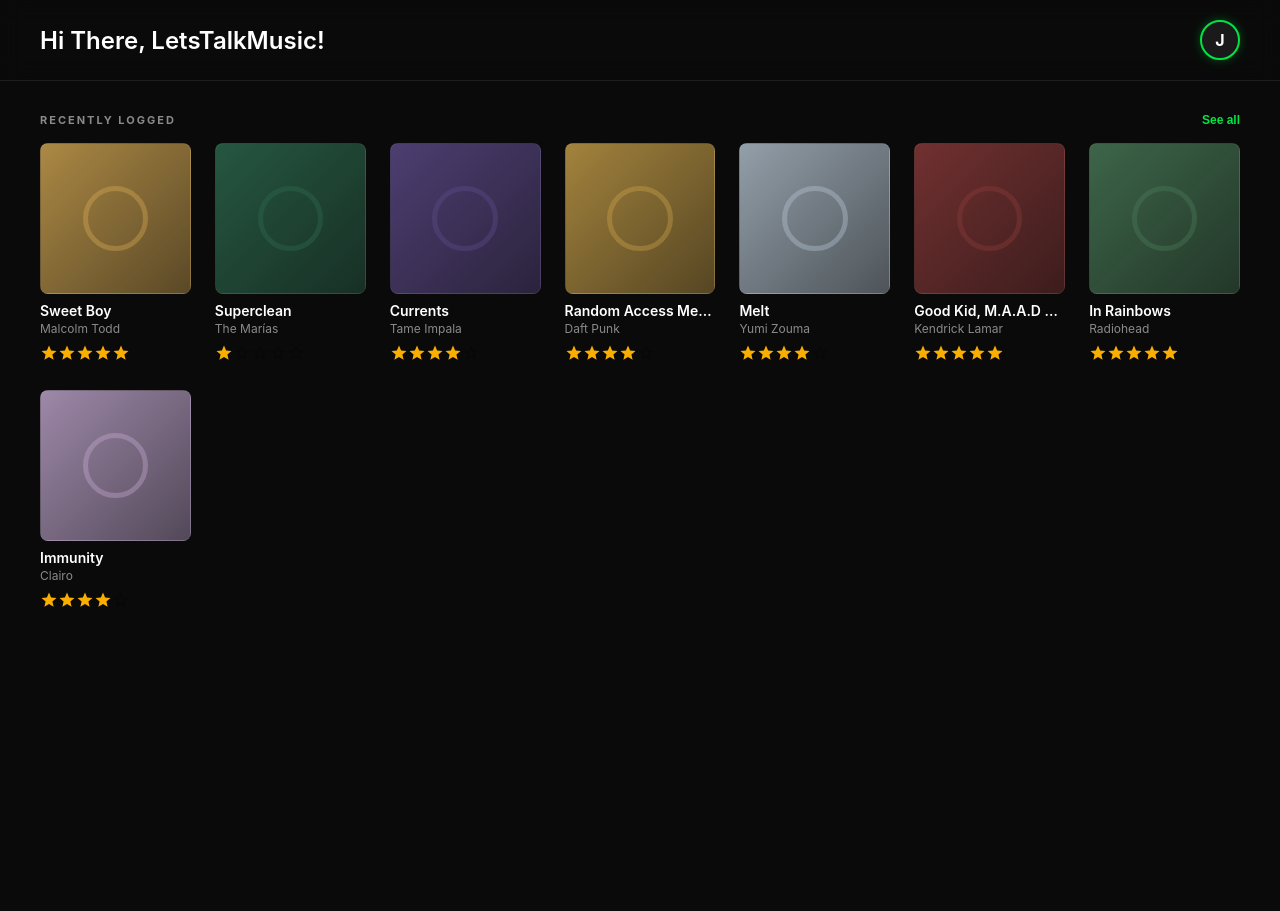
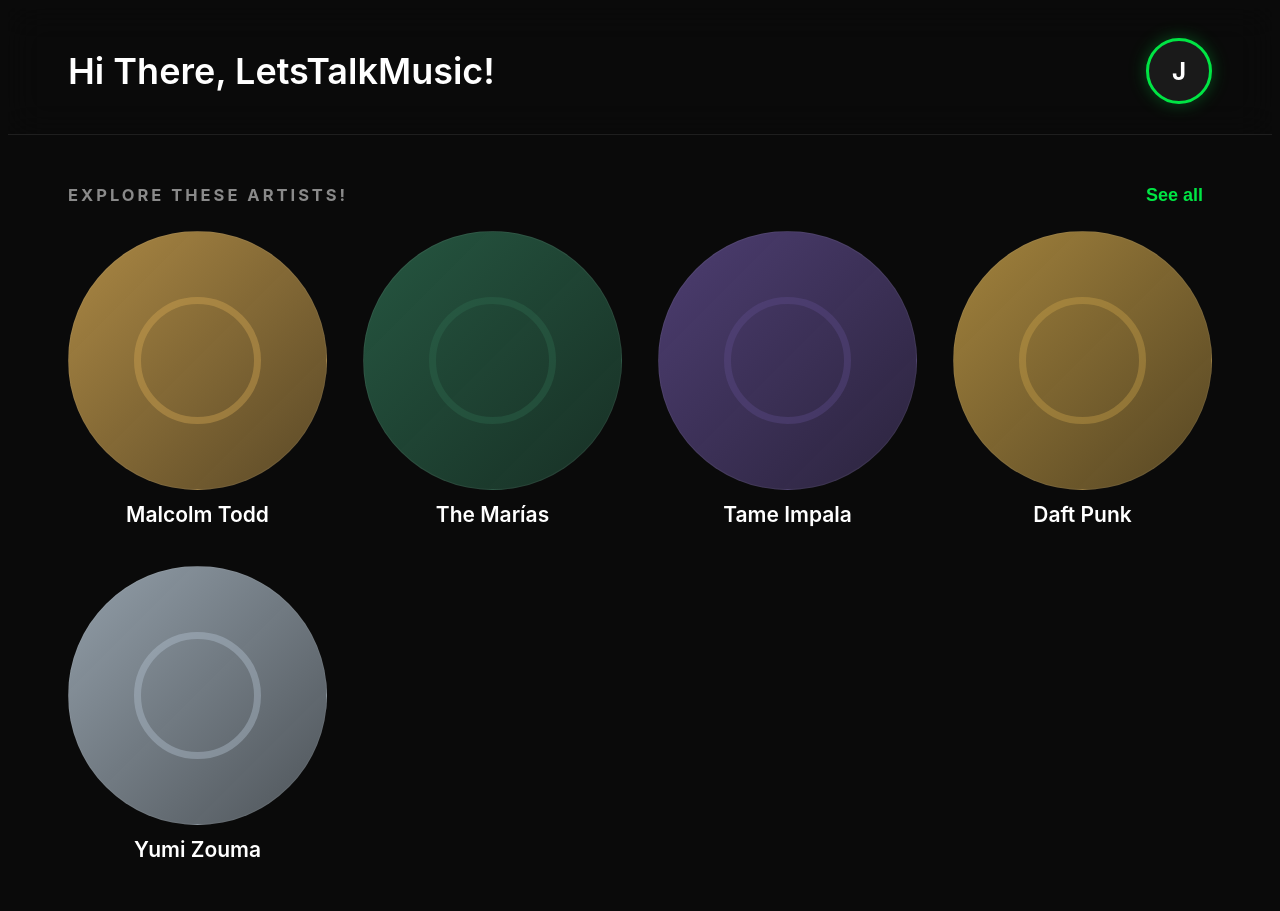
Before and after one commit to Bryan-Soda/LetsTalkMusic, a React (Vite) app in the folder client/Retunify/: page / in a window 1280 px wide. Shown: the top 911 px of the page. Before the commit the page ends 800 px from the top, so only its background shows below. Built offline with nearby package versions, Linux system fonts and the light colour scheme.

Commit message:
feat: implement pagination and album display

```diff
--- a/client/Retunify/src/pages/Homepage.jsx
+++ b/client/Retunify/src/pages/Homepage.jsx
@@ -1,6 +1,6 @@
 import React, { useState } from 'react';
 import './styles/Homepage.css';
-import { Rating } from '@mui/material';
+import { Rating, Pagination } from '@mui/material';
 
 // --- Data --------------------------------------------------------------
 const RECENT = [
@@ -37,23 +37,29 @@ function AlbumCard({ album }) {
         ></div>
         {hovered && (
           <div className="album-overlay">
-            <button className="log-btn">+ Log</button>
           </div>
         )}
       </div>
       <div className="album-info">
-        <div className="album-title">{album.title}</div>
         <div className="album-artist">{album.artist}</div>
-        {album.rating && (
-          <Rating value={album.rating} readOnly size="small" className="album-rating" />
-        )}
+
       </div>
     </div>
   );
 }
 
+const PAGE_SIZE = 5;
+
 // --- Main Homepage ----------------------------------------------------
 export default function Homepage() {
+  const [currentPage, setCurrentPage] = useState(1);
+
+  const totalPages = Math.ceil(RECENT.length / PAGE_SIZE);
+  const paginatedAlbums = RECENT.slice(
+    (currentPage - 1) * PAGE_SIZE,
+    currentPage * PAGE_SIZE
+  );
+
   return (
     <div className="homepage">
       {/* Top bar */}
@@ -67,16 +73,41 @@ export default function Homepage() {
       {/* Main content – Recently Logged */}
       <div className="main-content">
         <div className="section-header">
-          <div className="section-title">RECENTLY LOGGED</div>
+          <div className="section-title">Explore these Artists!</div>
           <button className="see-all-btn">See all</button>
         </div>
         <div className="grid">
-          {RECENT.map((album) => (
+          {paginatedAlbums.map((album) => (
             <div key={album.id} className="grid-item">
               <AlbumCard album={album} />
             </div>
           ))}
         </div>
+
+        {/* Pagination controls */}
+        <div className="pagination">
+          <Pagination
+            count={totalPages}
+            page={currentPage}
+            onChange={(_, value) => setCurrentPage(value)}
+            sx={{
+              '& .MuiPaginationItem-root': {
+                color: '#8a8a8a',
+                borderColor: '#2a2a2a',
+              },
+              '& .MuiPaginationItem-root:hover': {
+                borderColor: '#00e544',
+                color: '#00e544',
+              },
+              '& .Mui-selected': {
+                backgroundColor: '#00e544 !important',
+                color: '#000 !important',
+              },
+            }}
+            variant="outlined"
+            shape="rounded"
+          />
+        </div>
       </div>
     </div>
   );
--- a/client/Retunify/src/pages/styles/Homepage.css
+++ b/client/Retunify/src/pages/styles/Homepage.css
@@ -1,18 +1,4 @@
-/* Homepage.css – all styles moved from MUI sx props */
-
-/* Global reset & variables */
-:root {
-  --rt-bg: #0a0a0a;
-  --rt-surface: #111111;
-  --rt-surface2: #1a1a1a;
-  --rt-border: #1f1f1f;
-  --rt-text: #8a8a8a;
-  --rt-heading: #ffffff;
-  --rt-accent: #00e544;
-  --rt-accent-glow: rgba(0, 229, 68, 0.3);
-}
-
-*,
+*
 *::before,
 *::after {
   box-sizing: border-box;
@@ -21,16 +7,24 @@
 }
 
 body {
-  background: var(--rt-bg);
+  background: #0a0a0a;
   font-family: 'Geist', -apple-system, BlinkMacSystemFont, 'Poppins', sans-serif;
-  color: var(--rt-text);
+  color: #8a8a8a;
 }
 
 /* Homepage container */
 .homepage {
-  background-color: var(--rt-bg);
+  background-color: #0a0a0a;
   min-height: 100vh;
   color: #e0e0e0;
+  zoom: 1.5;
+}
+
+.pagination{
+  display: flex;
+  justify-content: center;
+  align-items: center;
+  margin-top: 32px;
 }
 
 /* Top Bar */
@@ -40,7 +34,7 @@ body {
   z-index: 1100;
   background-color: rgba(10, 10, 10, 0.8);
   backdrop-filter: blur(12px);
-  border-bottom: 1px solid var(--rt-border);
+  border-bottom: 1px solid #1f1f1f;
   padding: 20px 40px;
   display: flex;
   align-items: center;
@@ -50,27 +44,22 @@ body {
 .greeting {
   font-size: 1.5rem;
   font-weight: 600;
-  color: var(--rt-heading);
-}
-
-.subgreeting {
-  font-size: 0.875rem;
-  color: var(--rt-text);
+  color: #ffffff;
 }
 
 .avatar {
   width: 40px;
   height: 40px;
-  background-color: var(--rt-surface2);
-  color: var(--rt-heading);
+  background-color: #1a1a1a;
+  color: #ffffff;
   font-weight: 700;
   font-size: 1rem;
-  border: 2px solid var(--rt-accent);
+  border: 2px solid #00e544;
   border-radius: 50%;
   display: flex;
   align-items: center;
   justify-content: center;
-  box-shadow: 0 0 12px var(--rt-accent-glow);
+  box-shadow: 0 0 12px rgba(0, 229, 68, 0.3);
   cursor: pointer;
 }
 
@@ -88,7 +77,7 @@ body {
 }
 
 .section-title {
-  color: var(--rt-text);
+  color: #8a8a8a;
   letter-spacing: 2px;
   font-weight: 700;
   font-size: 11px;
@@ -98,7 +87,7 @@ body {
 .see-all-btn {
   background: none;
   border: none;
-  color: var(--rt-accent);
+  color: #00e544;
   font-size: 0.75rem;
   font-weight: 600;
   cursor: pointer;
@@ -133,7 +122,7 @@ body {
 .album-art {
   position: relative;
   aspect-ratio: 1 / 1;
-  border-radius: 8px;
+  border-radius: 50%;
   margin-bottom: 8px;
   display: flex;
   align-items: center;
@@ -165,7 +154,7 @@ body {
 }
 
 .log-btn {
-  background-color: var(--rt-accent);
+  background-color: #00e544;
   color: #000;
   border: none;
   border-radius: 6px;
@@ -182,26 +171,17 @@ body {
 }
 
 .album-info {
-  text-align: left;
+  text-align: center;
 }
 
-.album-title {
+.album-artist {
   font-size: 0.875rem;
   font-weight: 600;
-  color: var(--rt-heading);
+  color: #ffffff;
   white-space: nowrap;
   overflow: hidden;
   text-overflow: ellipsis;
   margin-bottom: 2px;
-}
-
-.album-artist {
-  font-size: 0.75rem;
-  color: var(--rt-text);
-  white-space: nowrap;
-  overflow: hidden;
-  text-overflow: ellipsis;
-  margin-bottom: 4px;
 }
 
 .album-rating {
```
